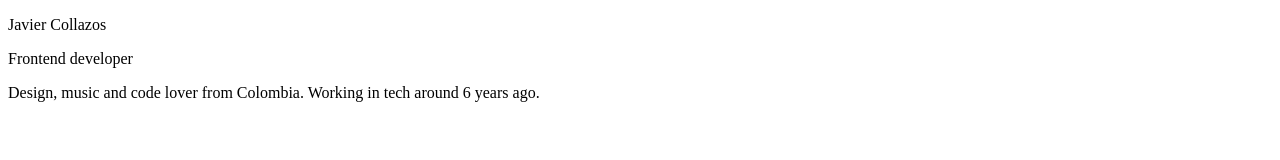
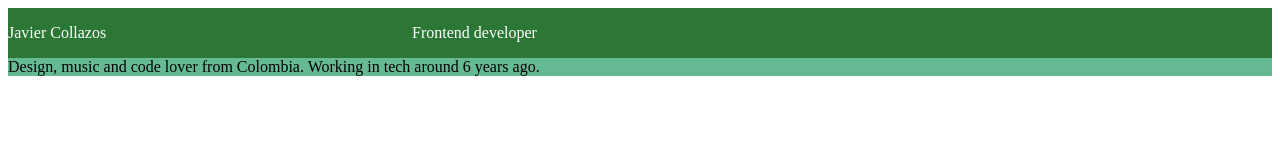
Before and after one commit to tglassesguy/webdevelopment-course, a plain HTML site: page cv/index.html in a window 1280 px wide. Drawn offline with Linux system fonts and the light colour scheme.

Commit message:
Add style attributes to header and div elements in html

```diff
--- a/cv/index.html
+++ b/cv/index.html
@@ -5,13 +5,14 @@
         <meta name="description" content="Javier es un ingeniero de sistemas, desarrollador frontend y amante de la tecnología">
         <!-- up: metadato que agrega una descripción a la página web-->
         <title>CV de Javier Collazos</title>
+
     </head>
     <body>
-        <header> <!-- encabezados de la página web-->
-            <p>Javier Collazos</p>
-            <p>Frontend developer</p>
+        <header style="background-color: #2c7735; color:white;"> <!-- encabezados de la página web-->
+            <p style="display:inline-block; width:400px;">Javier Collazos</p> <!--  se agregar un atributo css para dar algo de formato al elemento -->
+            <p style="display:inline-block;">Frontend developer</p>
         </header>
-        <div class="">
+        <div style="background-color: #66ba93; color:black;">
             Design, music and code lover from Colombia. Working in tech around 6 years ago.
         </div>
     </body>
```
